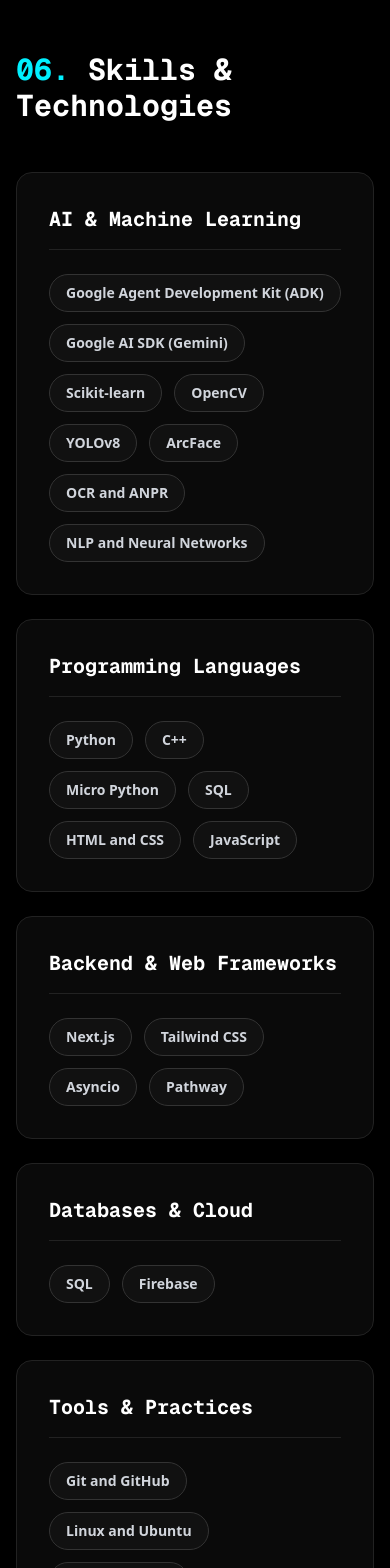
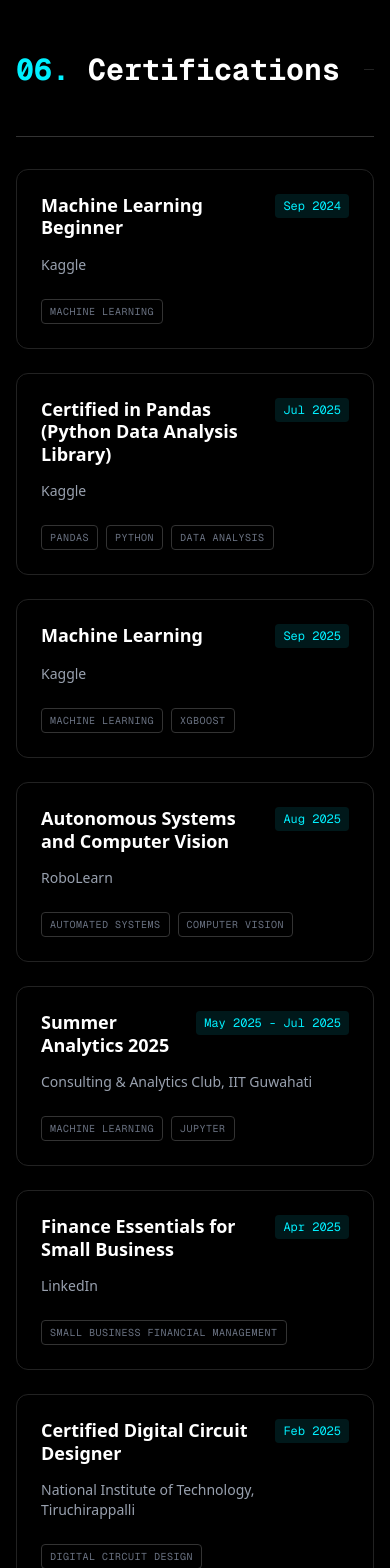
Before and after one commit to rahmani143/Azeem_portfolio, a Next.js app: page / in a window 390 px wide. Shown: the part 8200-9768 px from the top of the page. Built offline with nearby package versions, Linux system fonts and the light colour scheme; no server answers.

Commit message:
Rewrite scroll map, fix linter error, add certifications section

```diff
--- a/src/app/page.tsx
+++ b/src/app/page.tsx
@@ -9,6 +9,7 @@
 import { SkillsSection } from "@/components/ui/skills-section";
 import { ScrollNav } from "@/components/ui/scroll-nav";
 import { ContactSection } from "@/components/ui/contact-section";
+import { CertificationsSection } from "@/components/ui/certifications-section";
 import { ScrollVideoBackground } from "@/components/ui/scroll-video-background";
 
 const allProjects = [
@@ -246,12 +247,26 @@
           </div>
         </section>
 
+        {/* CERTIFICATIONS SECTION (Translucent) */}
+        <section id="certifications" className="relative w-full py-32 bg-white/40 dark:bg-transparent backdrop-blur-2xl dark:backdrop-blur-none">
+          <div className="max-w-6xl mx-auto px-4 sm:px-6 lg:px-8">
+            <div className="flex items-center mb-12">
+              <h2 className="text-3xl md:text-4xl font-bold text-black dark:text-white font-mono">
+                <span className="text-[#0080ff] dark:text-[#00f0ff]">06.</span> Certifications
+              </h2>
+              <div className="h-px bg-gray-200 dark:bg-[#222] flex-grow ml-6"></div>
+            </div>
+
+            <CertificationsSection />
+          </div>
+        </section>
+
         {/* SKILLS SECTION (Solid) */}
         <section id="skills" className="relative w-full py-32 bg-white dark:bg-transparent">
           <div className="max-w-6xl mx-auto px-4 sm:px-6 lg:px-8">
             <div className="flex items-center mb-12">
               <h2 className="text-3xl md:text-4xl font-bold text-black dark:text-white font-mono">
-                <span className="text-[#0080ff] dark:text-[#00f0ff]">06.</span> Skills & Technologies
+                <span className="text-[#0080ff] dark:text-[#00f0ff]">07.</span> Skills & Technologies
               </h2>
               <div className="h-px bg-gray-200 dark:bg-[#222] flex-grow ml-6"></div>
             </div>
--- a/src/components/ui/3d-card.tsx
+++ b/src/components/ui/3d-card.tsx
@@ -101,9 +101,6 @@
   const [isMouseEntered] = useMouseEnter();
 
   useEffect(() => {
-    handleAnimations();
-  }, [isMouseEntered]);
-
     const handleAnimations = () => {
       if (!ref.current) return;
       if (isMouseEntered) {
@@ -112,6 +109,9 @@
         ref.current.style.transform = `translateX(0px) translateY(0px) translateZ(0px)`;
       }
     };
+
+    handleAnimations();
+  }, [isMouseEntered, translateX, translateY, translateZ]);
 
   return (
     <Tag
--- /dev/null
+++ b/src/components/ui/certifications-section.tsx
@@ -0,0 +1,88 @@
+"use client";
+
+import React from "react";
+import { motion } from "framer-motion";
+
+const certifications = [
+  {
+    title: "Machine Learning Beginner",
+    issuer: "Kaggle",
+    date: "Sep 2024",
+    skills: ["Machine Learning"],
+  },
+  {
+    title: "Certified in Pandas (Python Data Analysis Library)",
+    issuer: "Kaggle",
+    date: "Jul 2025",
+    skills: ["Pandas", "Python", "Data Analysis"],
+  },
+  {
+    title: "Machine Learning",
+    issuer: "Kaggle",
+    date: "Sep 2025",
+    skills: ["Machine Learning", "XGBoost"],
+  },
+  {
+    title: "Autonomous Systems and Computer Vision",
+    issuer: "RoboLearn",
+    date: "Aug 2025",
+    skills: ["Automated Systems", "Computer Vision"],
+  },
+  {
+    title: "Summer Analytics 2025",
+    issuer: "Consulting & Analytics Club, IIT Guwahati",
+    date: "May 2025 - Jul 2025",
+    skills: ["Machine Learning", "Jupyter"],
+  },
+  {
+    title: "Finance Essentials for Small Business",
+    issuer: "LinkedIn",
+    date: "Apr 2025",
+    skills: ["Small Business Financial Management"],
+  },
+  {
+    title: "Certified Digital Circuit Designer",
+    issuer: "National Institute of Technology, Tiruchirappalli",
+    date: "Feb 2025",
+    skills: ["Digital Circuit Design"],
+  },
+];
+
+export const CertificationsSection = () => {
+  return (
+    <div className="grid grid-cols-1 md:grid-cols-2 gap-6 relative border-t md:border-t-0 md:border-l border-gray-200 dark:border-[#333] pt-8 md:pt-0 md:pl-8 mt-8 md:mt-0">
+      {certifications.map((cert, idx) => (
+        <motion.div
+          key={idx}
+          initial={{ opacity: 0, y: 20 }}
+          whileInView={{ opacity: 1, y: 0 }}
+          viewport={{ once: true }}
+          transition={{ duration: 0.5, delay: idx * 0.1 }}
+          className="bg-white/5 dark:bg-black/20 backdrop-blur-sm border border-gray-200 dark:border-[#222] p-6 rounded-xl hover:border-[#0080ff] dark:hover:border-[#00f0ff]/50 transition-colors duration-300"
+        >
+          <div className="flex justify-between items-start mb-4">
+            <h3 className="text-lg font-bold text-black dark:text-white leading-tight">
+              {cert.title}
+            </h3>
+            <span className="text-xs font-mono text-[#0080ff] dark:text-[#00f0ff] bg-[#0080ff]/10 dark:bg-[#00f0ff]/10 px-2 py-1 rounded ml-4 whitespace-nowrap">
+              {cert.date}
+            </span>
+          </div>
+          <p className="text-sm text-gray-600 dark:text-gray-400 font-medium mb-6">
+            {cert.issuer}
+          </p>
+          <div className="flex flex-wrap gap-2 mt-auto">
+            {cert.skills.map((skill, sIdx) => (
+              <span
+                key={sIdx}
+                className="text-[10px] font-mono uppercase tracking-wider text-gray-500 dark:text-gray-500 border border-gray-200 dark:border-[#333] px-2 py-1 rounded"
+              >
+                {skill}
+              </span>
+            ))}
+          </div>
+        </motion.div>
+      ))}
+    </div>
+  );
+};
--- a/src/components/ui/scroll-nav.tsx
+++ b/src/components/ui/scroll-nav.tsx
@@ -10,8 +10,9 @@
   { id: "achievements", label: "03. Achievements" },
   { id: "career", label: "04. Career" },
   { id: "education", label: "05. Education" },
-  { id: "skills", label: "06. Skills" },
-  { id: "contact", label: "07. Contact" },
+  { id: "certifications", label: "06. Certifications" },
+  { id: "skills", label: "07. Skills" },
+  { id: "contact", label: "08. Contact" },
 ];
 
 export const ScrollNav = () => {
@@ -19,17 +20,19 @@
 
   useEffect(() => {
     const handleScroll = () => {
-      // Use offsetTop instead of getBoundingClientRect for bulletproof tracking
-      // We check if the section's top is above the middle of the screen
-      const scrollPosition = window.scrollY + window.innerHeight / 2;
+      // Find the center line of the screen relative to the whole document
+      const triggerLine = window.scrollY + window.innerHeight / 2;
 
       let current = sections[0].id;
 
       for (const s of sections) {
         const el = document.getElementById(s.id);
         if (el) {
-          // If the section's absolute top is less than our scroll position
-          if (el.offsetTop <= scrollPosition) {
+          // Calculate the true absolute top of the element relative to the document
+          const rect = el.getBoundingClientRect();
+          const absoluteTop = rect.top + window.scrollY;
+
+          if (absoluteTop <= triggerLine) {
             current = s.id;
           }
         }
@@ -39,7 +42,7 @@
     };
 
     window.addEventListener("scroll", handleScroll, { passive: true });
-    // Run after a short delay to ensure DOM is painted
+    // Trigger once on mount after a tiny delay
     setTimeout(handleScroll, 100);
 
     return () => window.removeEventListener("scroll", handleScroll);
@@ -53,7 +56,7 @@
   };
 
   return (
-    <div className="fixed left-20 top-1/2 -translate-y-1/2 z-50 hidden lg:flex flex-col gap-4 pl-4">
+    <div className="fixed left-6 md:left-12 lg:left-20 top-1/2 -translate-y-1/2 z-[100] hidden md:flex flex-col gap-4 pl-4 pointer-events-auto">
       {sections.map(({ id, label }) => {
         const isActive = activeSection === id;
 
@@ -63,7 +66,7 @@
             className="relative flex items-center group cursor-pointer"
             onClick={() => handleClick(id)}
           >
-            {/* Diamond or Line Container */}
+            {/* Diamond Indicator */}
             <div className="relative flex items-center justify-center w-6 h-10">
               <motion.div
                 initial={false}
@@ -75,10 +78,10 @@
                 }}
                 className={`transition-colors duration-300 ${
                   isActive
-                    ? 'bg-[#0080ff] dark:bg-[#00f0ff] shadow-[0_0_10px_rgba(0,128,255,0.5)] dark:shadow-[0_0_10px_rgba(0,240,255,0.5)]'
+                    ? 'bg-[#0080ff] dark:bg-[#00f0ff] shadow-[0_0_12px_rgba(0,128,255,0.8)] dark:shadow-[0_0_12px_rgba(0,240,255,0.8)]'
                     : 'bg-gray-300 dark:bg-gray-600 group-hover:bg-gray-500 dark:group-hover:bg-gray-400'
                 }`}
-                transition={{ duration: 0.4, ease: "backOut" }}
+                transition={{ duration: 0.3, ease: "easeInOut" }}
               />
             </div>
 
@@ -91,7 +94,7 @@
                 filter: isActive ? "blur(0px)" : "blur(4px)"
               }}
               transition={{ duration: 0.3 }}
-              className={`absolute left-10 whitespace-nowrap text-xs font-mono font-bold tracking-widest pointer-events-none ${
+              className={`absolute left-10 whitespace-nowrap text-[10px] lg:text-xs font-mono font-bold tracking-widest pointer-events-none ${
                 isActive ? 'text-[#0080ff] dark:text-[#00f0ff]' : 'text-transparent'
               }`}
             >
```
Lines whose indentation alone changed are shown as unchanged.
